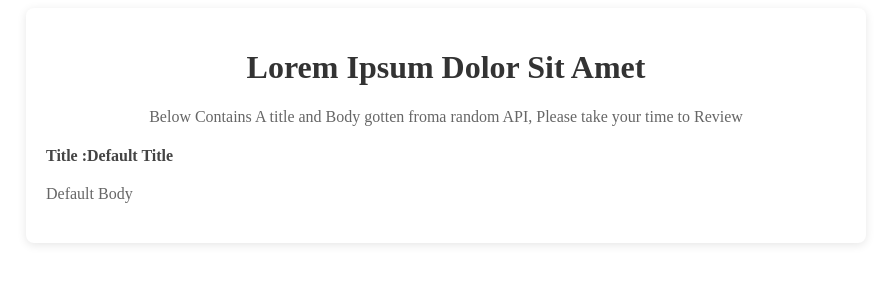
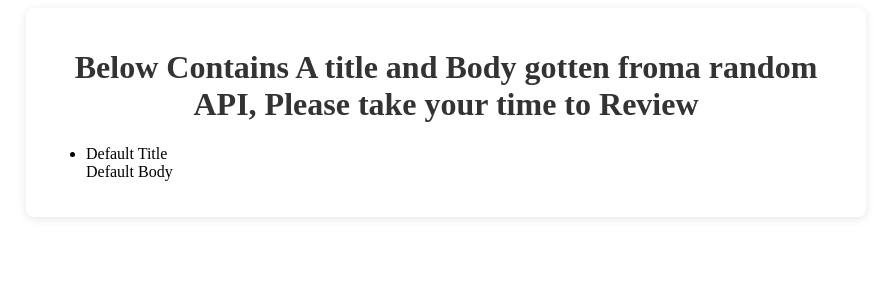
Before and after one commit to acciojob/lorem-redux-handesaurabh, a React app: page / in a window 1280 px wide. Shown: the top 300 px of the page, without its empty margins (194-1085 px from the left). Built offline with nearby package versions, Linux system fonts and the light colour scheme; no server answers.

Commit message:
Update App.js

```diff
--- a/src/components/App.js
+++ b/src/components/App.js
@@ -4,30 +4,33 @@ import { fetchLoremData } from "../actions/loremActions";
 
 const App = () => {
   const dispatch = useDispatch();
-  const loremState = useSelector(state => state.lorem || { loading: true, data: { title: '', body: '' }, error: '' });
-  const { loading, data, error } = loremState;
+  // Simplify state handling
+  const loremState = useSelector(state => state.lorem);
+  const loading = loremState?.loading ?? true;
+  const data = loremState?.data ?? { title: 'Default Title', body: 'Default Body' };
+  const error = loremState?.error ?? '';
 
   useEffect(() => {
-    dispatch(fetchLoremData());
+    // Small delay to ensure component is mounted
+    const timer = setTimeout(() => {
+      dispatch(fetchLoremData());
+    }, 100);
+
+    return () => clearTimeout(timer);
   }, [dispatch]);
 
   return (
     <div style={{ maxWidth: '800px', margin: '0 auto', backgroundColor: 'white', padding: '20px', borderRadius: '8px', boxShadow: '0 2px 10px rgba(0, 0, 0, 0.1)' }}>
-      <h1 style={{ color: '#333', textAlign: 'center' }}>Lorem Ipsum Dolor Sit Amet</h1>
-      <p style={{ textAlign: 'center', color: '#666', marginBottom: '20px' }}>
-        Below Contains A title and Body gotten froma random API, Please take your time to Review
-      </p>
+      <h1 style={{ color: '#333', textAlign: 'center' }}>Below Contains A title and Body gotten froma random API, Please take your time to Review</h1>
       <div>
         {loading && <h4 style={{ textAlign: 'center', color: '#888', fontStyle: 'italic' }}>Fetching data...</h4>}
         {error && <p style={{ color: '#d32f2f', textAlign: 'center', padding: '10px', backgroundColor: '#ffebee', borderRadius: '4px' }}>Error: {error}</p>}
-        {!loading && data && data.title && data.body && (
-          <ul style={{ listStyleType: 'none', padding: 0 }}>
-            <li>
-              <h4 className="title" style={{ color: '#444', marginBottom: '10px' }}>Title :{data.title}</h4>
-              <p className="body" style={{ lineHeight: '1.6', color: '#666' }}>{data.body}</p>
-            </li>
-          </ul>
-        )}
+        <ul>
+          <li>
+            <div className="title">{data.title}</div>
+            <div className="body">{data.body}</div>
+          </li>
+        </ul>
       </div>
     </div>
   );
```
